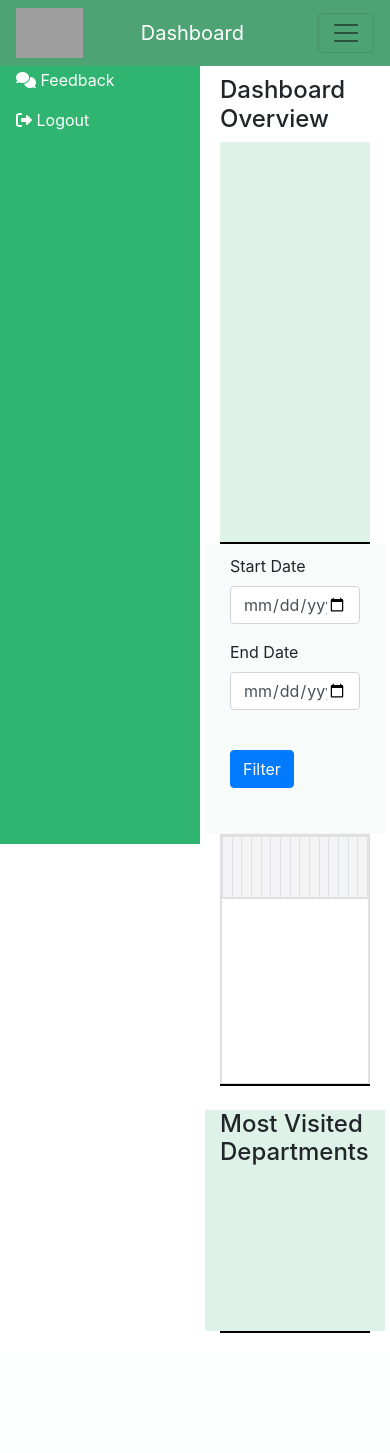
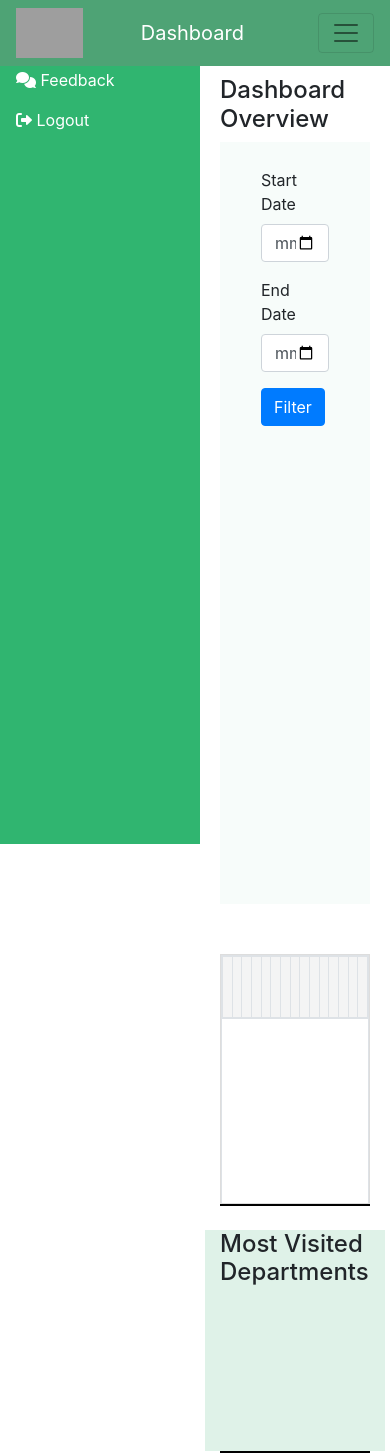
Before and after one commit to cornelkemboi/CustomerFeedbackapp, a Flask app: page /dashboard in a window 390 px wide; the page is wider, and only the part inside the window is pictured. Shown: the top 1453 px of that part. Before the commit the page ends 1333 px from the top of that part, so only its background shows below. Run offline with Flask 3, Linux system fonts and the light colour scheme; lists and menus that the app fills with data are empty; a map, chart or similar area stays blank; some libraries are stand-ins or nearby versions; grey boxes are pictures that could not be loaded.

Commit message:
Fix autopopulate records

```diff
--- a/app/templates/admin/dashboard.html
+++ b/app/templates/admin/dashboard.html
@@ -54,7 +54,9 @@
             overflow-y: auto; /* Enable vertical scrolling */
             overflow-x: auto; /* Allow horizontal scrolling if needed */
             border: 1px solid #ddd; /* Optional: adds border around the table */
+            margin-top: 50px;
         }
+
 
         /* Table styling */
         table {
@@ -202,35 +204,37 @@
     </div>
     {% endif %}
     {% endwith %}
-
+    <div class="container mb-4"  style="background-color:#f7fcfa;">
+    <div class="row">
         <!-- Filter Form -->
+        <div class="col-lg-6 col-md-10 mb-3">
+            <div class="filter-form p-3">
+                <form id="filterForm">
+                    <div class="form-row">
+                        <div class="col-md-4 mb-3">
+                            <label for="startDate">Start Date</label>
+                            <input type="date" class="form-control" id="startDate" name="startDate">
+                        </div>
+                        <div class="col-md-4 mb-3">
+                            <label for="endDate">End Date</label>
+                            <input type="date" class="form-control" id="endDate" name="endDate">
+                        </div>
+                        <div class="col-md-4 mb-3 d-flex align-items-end">
+                            <button type="button" class="btn btn-primary" onclick="fetchFeedback()">Filter</button>
+                        </div>
+                    </div>
+                </form>
+            </div>
+        </div>
         <!-- Bar Chart -->
-    <div class="" style="background-color:#dff2e8;">
-        <div class="chart-container">
+        <div class="col-lg-6 col-md-12">
+            <div class="chart-container p-3">
                 <canvas id="feedbackChart"></canvas>
             </div>
         </div>
-    <div class="horizontal-line"></div>
-    <div class="row" style="background-color:#f7fcfa;">
-        <div class="filter-form col-md-10">
-            <form id="filterForm">
-                <div class="form-row">
-                    <div class="col-md-2 mb-3">
-                        <label for="startDate">Start Date</label>
-                        <input type="date" class="form-control" id="startDate" name="startDate">
-                    </div>
-                    <div class="col-md-2 mb-3">
-                        <label for="endDate">End Date</label>
-                        <input type="date" class="form-control" id="endDate" name="endDate">
-                    </div>
-                    <div class="col-md-2 mb-3">
-                        <button type="button" class="btn btn-primary mt-4" onclick="fetchFeedback()">Filter</button>
     </div>
 </div>
 
-            </form>
-        </div>
-    </div>
 
     <!-- Dashboard Layout -->
     <div class="table-container">
@@ -498,39 +502,22 @@
     function fetchFeedback() {
     const startDateInput = document.getElementById('startDate');
     const endDateInput = document.getElementById('endDate');
-            let startDate = startDateInput.value;
-            let endDate = endDateInput.value;
 
-            if (!startDate || !endDate) {
-                const today = new Date();
-                const month = today.getMonth();
-                let defaultStartDate, defaultEndDate;
+    let url = '/feedback';
+    const params = new URLSearchParams();
 
-                if (month >= 0 && month < 3) {
-                    // January to March
-                    defaultStartDate = new Date(today.getFullYear(), 0, 1);  // January 1st
-                    defaultEndDate = new Date(today.getFullYear(), 3, 1);    // April 1st
-                } else if (month >= 3 && month < 6) {
-                    // April to June
-                    defaultStartDate = new Date(today.getFullYear(), 3, 1);  // April 1st
-                    defaultEndDate = new Date(today.getFullYear(), 6, 1);    // July 1st
-                } else if (month >= 6 && month < 9) {
-                    // July to September
-                    defaultStartDate = new Date(today.getFullYear(), 6, 1);  // July 1st
-                    defaultEndDate = new Date(today.getFullYear(), 9, 1);    // October 1st
-                } else {
-                    // October to December
-                    defaultStartDate = new Date(today.getFullYear(), 9, 1);  // October 1st
-                    defaultEndDate = new Date(today.getFullYear() + 1, 0, 1); // January 1st next year
+    if (startDateInput.value) {
+        params.append('start_date', startDateInput.value);
+    }
+    if (endDateInput.value) {
+        params.append('end_date', endDateInput.value);
     }
 
-                startDate = startDate || defaultStartDate.toISOString().split('T')[0];
-                endDate = endDate || defaultEndDate.toISOString().split('T')[0];
+    if (params.toString()) {
+        url += `?${params.toString()}`;
     }
 
-            console.log(`Fetching feedback for dates: ${startDate} to ${endDate}`); // Debug logging
-
-            fetch(`/feedback?start_date=${startDate}&end_date=${endDate}`)
+    fetch(url)
         .then(response => response.json())
         .then(data => {
             console.log('Feedback Data:', data); // Debug logging
@@ -544,7 +531,7 @@
                     <td>${row.gender}</td>
                     <td>${row.pwd}</td>
                     <td>${row.organization}</td>
-                            <td>${row.departments}</td>
+                    <td>${row.department}</td>
                     <td>${row.service}</td>
                     <td>${row.activity_or_product}</td>
                     <td>${row.interacted_with}</td>
@@ -563,6 +550,51 @@
         })
         .catch(error => console.error('Error fetching feedback:', error));
 }
+
+function updateFeedbackChart(data) {
+    // Assuming you have a chart update function implemented
+    const ctx = document.getElementById('feedbackChart').getContext('2d');
+
+    // Destroy the existing chart instance if it exists
+    if (window.feedbackChart) {
+        window.feedbackChart.destroy();
+    }
+
+    const labels = data.map(item => item.create_date.split(' ')[0]); // Using date only for labels
+    const counts = data.map(item => item.count); // Assuming `count` is part of the response
+
+    window.feedbackChart = new Chart(ctx, {
+        type: 'bar',
+        data: {
+            labels: labels,
+            datasets: [{
+                label: 'Feedback Count',
+                data: counts,
+                backgroundColor: 'rgba(75, 192, 192, 0.2)',
+                borderColor: 'rgba(75, 192, 192, 1)',
+                borderWidth: 1
+            }]
+        },
+        options: {
+            scales: {
+                x: {
+                    beginAtZero: true
+                },
+                y: {
+                    beginAtZero: true
+                }
+            }
+        }
+    });
+}
+
+document.getElementById('filterForm').addEventListener('submit', function(event) {
+    event.preventDefault();
+    fetchFeedback();
+});
+
+// Initial fetch to load data when the page is loaded
+document.addEventListener('DOMContentLoaded', fetchFeedback);
 
     function updateFeedbackChart(feedbackData) {
         // Group feedback data by date
```
Also changed, not shown: app/views/feedback.py (+15 -2 lines). Lines whose indentation alone changed are shown as unchanged.
